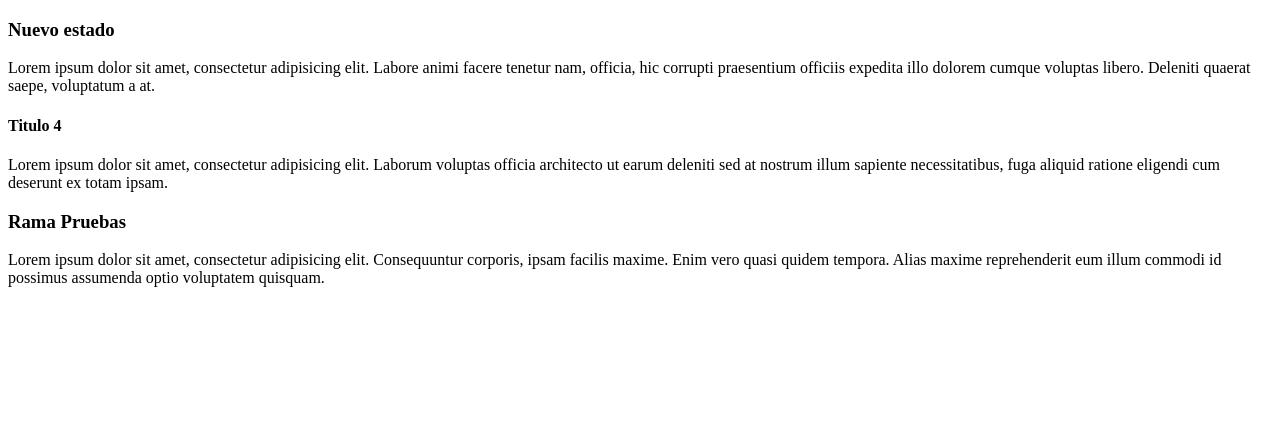
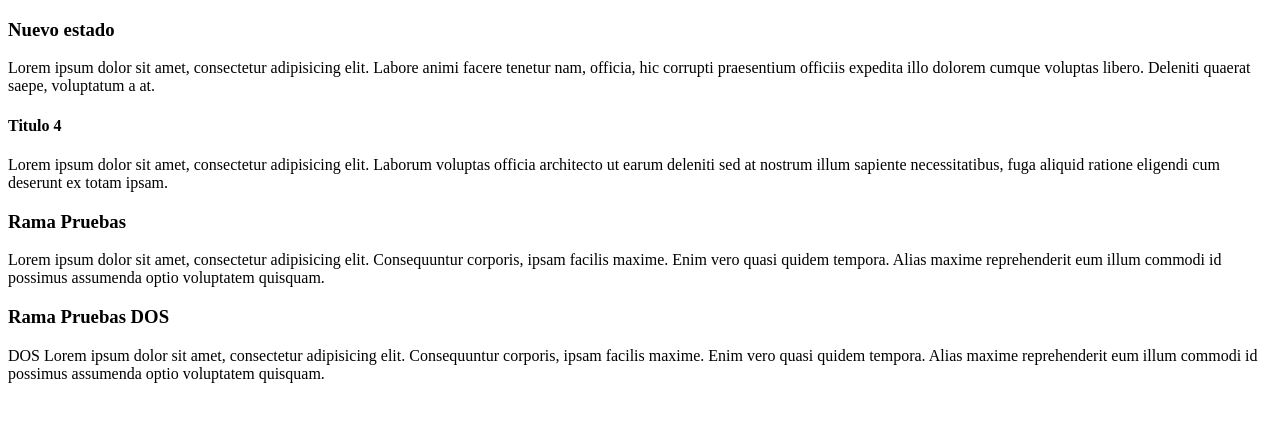
Before and after one commit to jvieyra/alpha, a plain HTML site: page index.html in a window 1280 px wide. Drawn offline with Linux system fonts and the light colour scheme.

Commit message:
pruebas para githhub

```diff
--- a/index.html
+++ b/index.html
@@ -22,5 +22,11 @@
    <p>Lorem ipsum dolor sit amet, consectetur adipisicing elit. Consequuntur corporis, ipsam facilis maxime. Enim vero quasi quidem tempora. Alias maxime reprehenderit eum illum commodi id possimus assumenda optio voluptatem quisquam.</p>
  </div>
 
+
+  <h3>Rama Pruebas DOS</h3>
+ <div class="ramas-pruebas-dos">
+   <p>DOS Lorem ipsum dolor sit amet, consectetur adipisicing elit. Consequuntur corporis, ipsam facilis maxime. Enim vero quasi quidem tempora. Alias maxime reprehenderit eum illum commodi id possimus assumenda optio voluptatem quisquam.</p>
+ </div>
+
 </body>
 </html>
```
